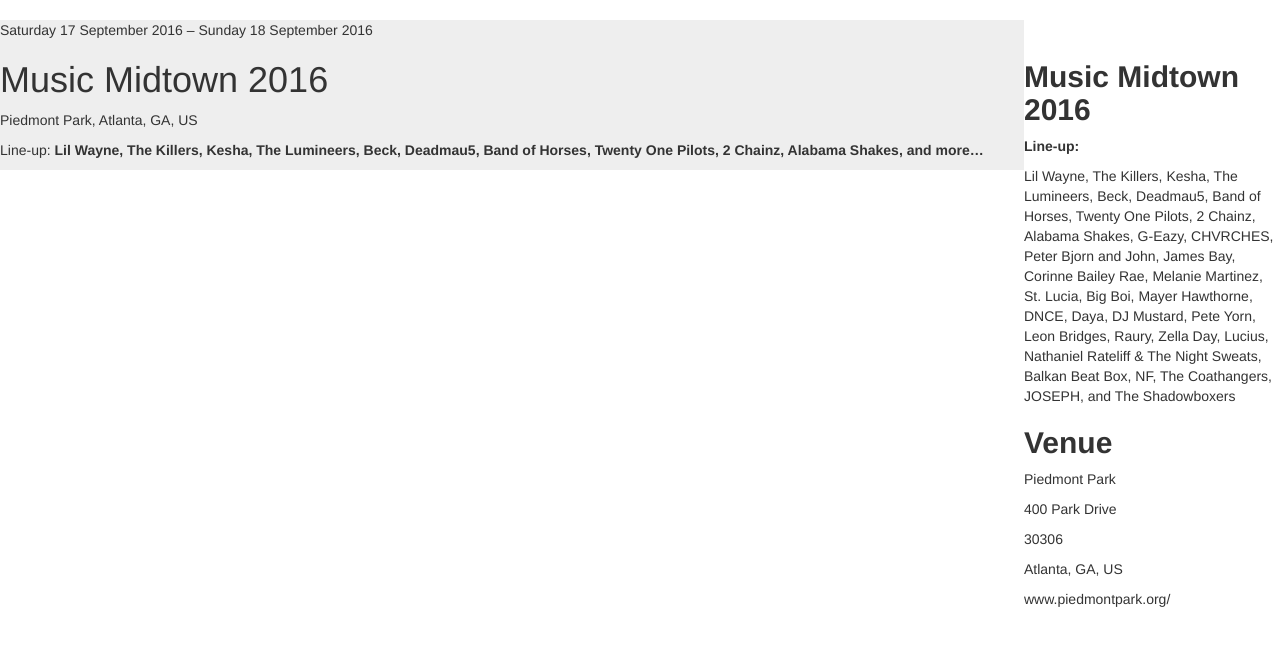
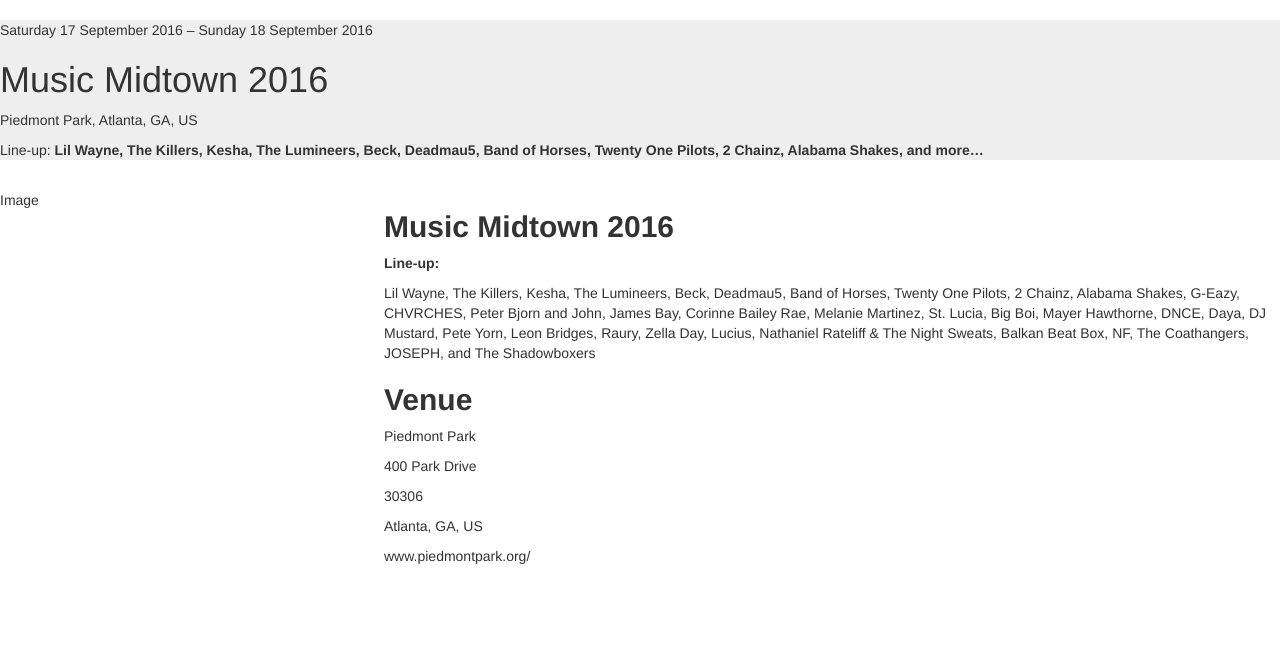
Before and after one commit to jpyneni3/fanbase-application, a Django app: page /festival/ in a window 1280 px wide. Shown: the part 52-698 px from the top of the page. Run offline with Django 3.2, Linux system fonts and the light colour scheme; some libraries are stand-ins or nearby versions.

Commit message:
Updating festival.css

```diff
--- a/hello/static/hello/festival.css
+++ b/hello/static/hello/festival.css
@@ -38,14 +38,21 @@ ul.errorlist > li {
   zoom:1;
 }
 
+
+#concert {
+  background-color: white;
+}
+
 #concert-main {
   background-color: #eeeeee;
-  width: 80%;
-  float: left;
 }
 
 #concert-body {
-  background-color: white;
-  width: 20%;
+  width: 70%;
   float: right;
 }
+
+#concert-image {
+  width: 30%;
+  float: left;
+}
--- a/hello/templates/festival.html
+++ b/hello/templates/festival.html
@@ -50,6 +50,7 @@
         </nav>
 
         <!-- Body -->
+        <div id='concert'>
           <div id='concert-main'>
           <p>Saturday 17 September 2016 – Sunday 18 September 2016</p>
           <h1>Music Midtown 2016</h1>
@@ -70,6 +71,11 @@
             <p>Atlanta, GA, US</p>
             <p>www.piedmontpark.org/</p>
           </div>
+        </div>
+
+        <div id='concert-image'>
+          <p>Image</p>
+        </div>
 
     </body>
 </html>
```
Lines whose indentation alone changed are shown as unchanged.
